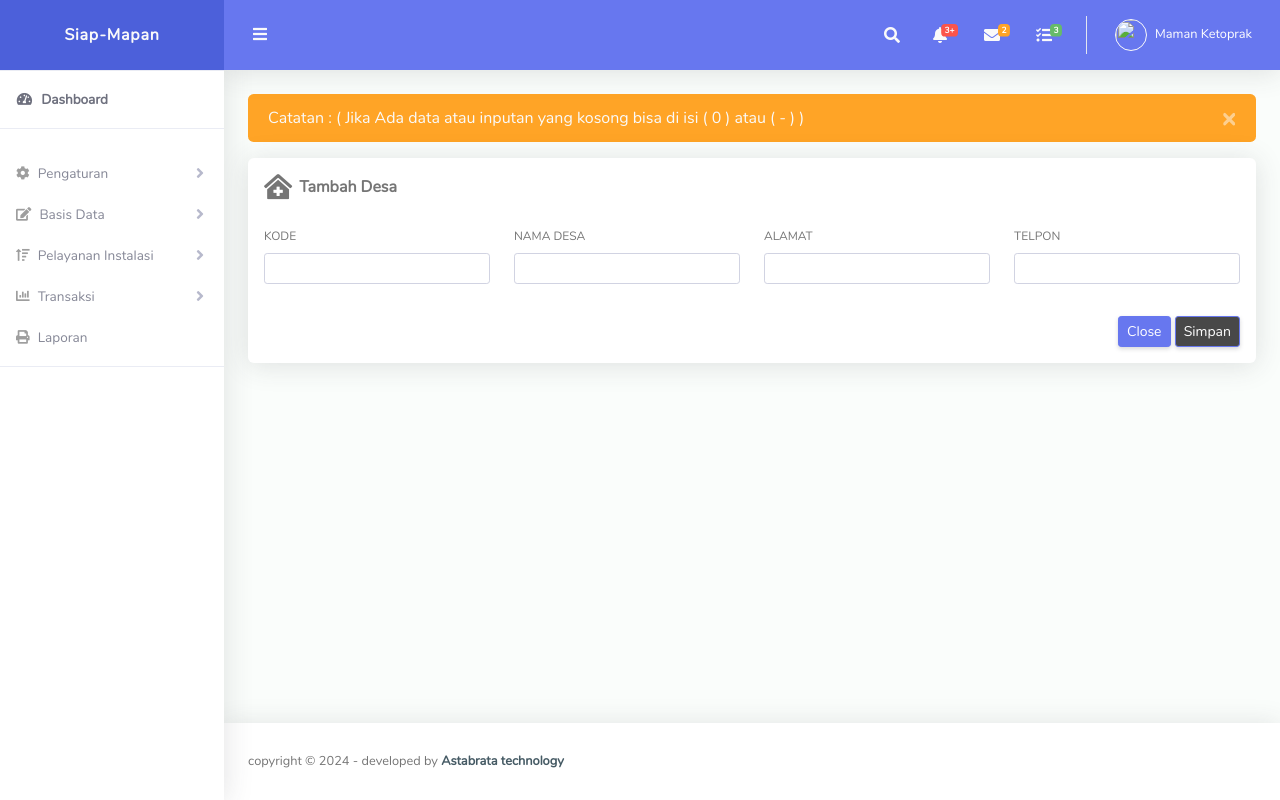
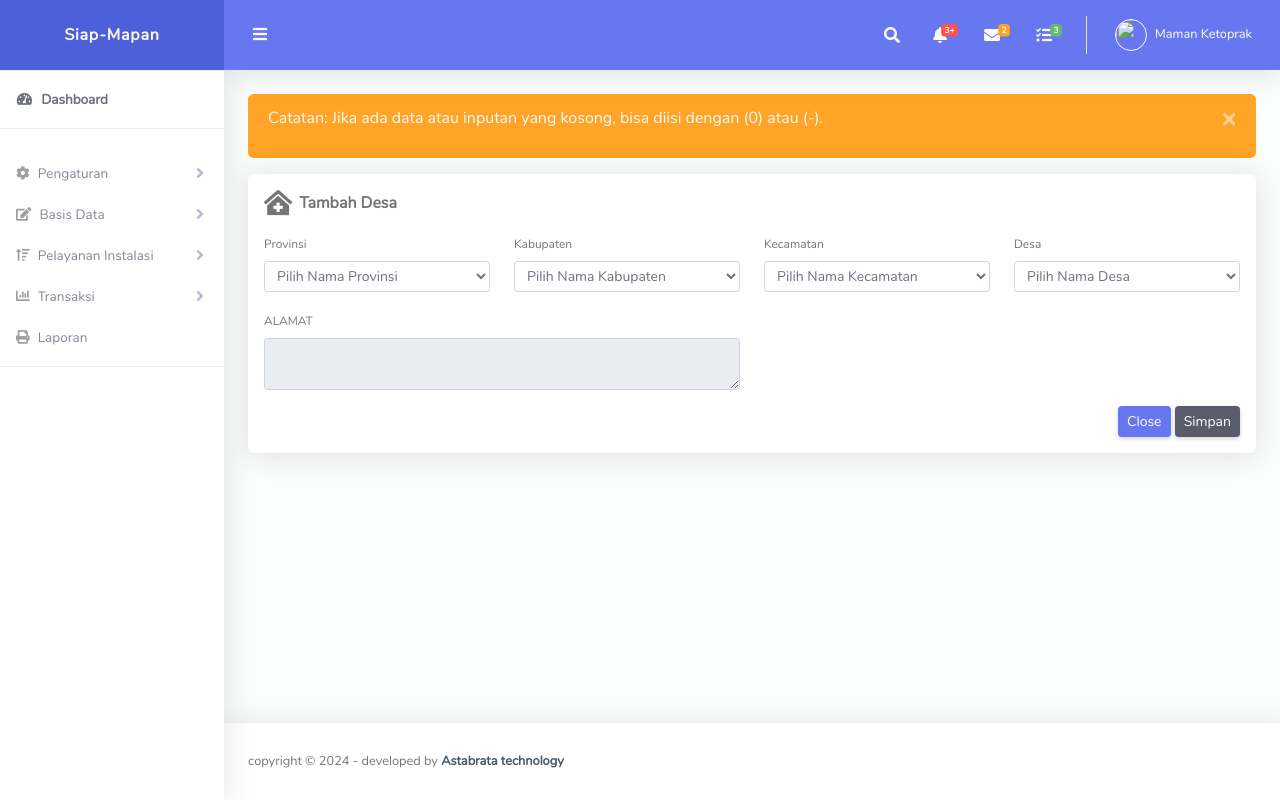
Before and after one commit to arafi118/siap_mapan, a Laravel app: page /villages/create in a window 1280 px wide. Run offline with Laravel 10, Linux system fonts and the light colour scheme; data comes from the database, SQL or seed files in the repository; data that the repository does not hold is empty; some libraries are stand-ins or nearby versions.

Commit message:
tmbah desa

```diff
--- a/app/Http/Controllers/VillageController.php
+++ b/app/Http/Controllers/VillageController.php
@@ -3,6 +3,7 @@
 namespace App\Http\Controllers;
 
 use App\Models\Customer;
+use App\Models\Region;
 use App\Models\Village;
 use Illuminate\Http\Request;
 
@@ -22,13 +23,81 @@ class VillageController extends Controller
     /**
      * Show the form for creating a new resource.
      */
+
     public function create()
     {
-        $desa = Village::all();
+        $provinsi = Region::whereRaw('LENGTH(kode)=2')->get();
 
         $title = 'Register Desa';
-        return view('pelanggan.create_desa')->with(compact('desa','title'));
+        return view('pelanggan.create_desa')->with(compact('provinsi','title'));
     }
+
+    public function generateAlamat($kode)
+    {
+        // Memecah kode menjadi bagian-bagian
+        $kode_provinsi = substr($kode, 0, 2);
+        $kode_kabupaten = substr($kode, 0, 5);
+        $kode_kecamatan = substr($kode, 0, 8);
+        $kode_desa = $kode;
+
+        // Mengambil data wilayah berdasarkan kode
+        $provinsi = Region::where('kode', $kode_provinsi)->first();
+        $kabupaten = Region::where('kode', $kode_kabupaten)->first();
+        $kecamatan = Region::where('kode', $kode_kecamatan)->first();
+        $desa = Region::where('kode', $kode_desa)->first();
+
+        $alamat = '';
+        if ($provinsi) {
+            $alamat .= 'Provinsi ' . ucfirst(strtolower($provinsi->nama));
+        }
+        if ($kabupaten) {
+            $alamat .= ', ' . ucfirst(strtolower($kabupaten->nama));
+        }
+        if ($kecamatan) {
+            $alamat .= ', Kecamatan ' . ucfirst(strtolower($kecamatan->nama));
+        }
+        if ($desa) {
+            $alamat .= ', Desa ' . ucfirst(strtolower($desa->nama));
+        }
+
+
+
+        return response()->json([
+            'success' => true,
+            'alamat' => $alamat
+        ]);
+    }
+
+    public function ambil_kab($kode)
+     {
+        $kabupaten = Region::where('kode', 'LIKE',$kode . '%')->whereRaw('length(kode)=5')->get();
+
+        return response()->json([
+            'success' => true,
+            'data' => $kabupaten
+        ]);
+     }
+
+     public function ambil_kec($kode)
+     {
+        $kecamatan = Region::where('kode', 'LIKE',$kode . '%')->whereRaw('length(kode)=8')->get();
+
+        return response()->json([
+            'success' => true,
+            'data' => $kecamatan
+        ]);
+     }
+
+     public function ambil_desa($kode)
+     {
+        $desa = Region::where('kode', 'LIKE',$kode . '%')->whereRaw('length(kode)>8')->get();
+
+        return response()->json([
+            'success' => true,
+            'data' => $desa
+        ]);
+     }
+
 
     /**
      * Store a newly created resource in storage.
@@ -104,4 +173,5 @@ class VillageController extends Controller
     {
         //
     }
+
 }
--- a/resources/views/pelanggan/create_desa.blade.php
+++ b/resources/views/pelanggan/create_desa.blade.php
@@ -1,65 +1,69 @@
 @extends('layouts.base')
 
 @section('content')
-<form action="/villages" method="post" id="desa">
+<form action="/villages" method="post" id="FormInputDesa">
     @csrf
     <div class="alert alert-warning alert-dismissible" role="alert">
         <button type="button" class="close" data-dismiss="alert" aria-label="Close">
             <span aria-hidden="true">&times;</span>
         </button>
-        Catatan : ( Jika Ada data atau inputan yang kosong bisa di isi ( 0 ) atau ( - ) )
+        <p>Catatan: Jika ada data atau inputan yang kosong, bisa diisi dengan (0) atau (-).</p>
     </div>
+
     <div class="row">
         <div class="col-lg-12">
             <div class="card mb-4">
                 <div class="table-responsive p-3">
+                    <!-- Title -->
                     <div class="app-page-title">
                         <div class="page-title-wrapper">
-                            <div class="page-title-heading">
-                                <div style="display: flex; align-items: center;">
-                                    <i class="fas fa-clinic-medical" style="font-size: 25px; margin-right: 7px;"></i>
-                                    <b>Tambah Desa</b>
-                                </div>
+                            <div class="page-title-heading d-flex align-items-center">
+                                <i class="fas fa-clinic-medical" style="font-size: 25px; margin-right: 7px;"></i>
+                                <b>Tambah Desa</b>
                             </div>
                         </div>
                     </div>
-                    <div>&nbsp;</div>
+                    <div class="mb-3"></div>
+                    <!-- Form Inputs -->
                     <div class="row">
-                        <div class="col-3">
-                            <div class="position-relative mb-2">
-                                <label for="kode" class="form-label">KODE</label>
-                                <input autocomplete="off" maxlength="16" type="text" name="kode" id="kode" class="form-control form-control-sm">
-                                <small class="text-danger" id="msg_kode">{{ $errors->first('kode') }}</small>
-                            </div>
+                        <div class="col-md-3 mb-3">
+                            <label for="provinsi" class="form-label">Provinsi</label>
+                            <select name="provinsi" id="provinsi" class="form-control form-control-sm">
+                                <option>Pilih Nama Provinsi</option>
+                                @foreach ($provinsi as $prov)
+                                <option value="{{ $prov->kode }}">
+                                    {{ ucwords(strtolower($prov->nama)) }}
+                                </option>
+                                @endforeach
+                            </select>
                         </div>
-                        <div class="col-3">
-                            <div class="position-relative mb-2">
-                                <label for="nama" class="form-label">NAMA DESA</label>
-                                <input autocomplete="off" type="text" name="nama" id="nama" class="form-control form-control-sm">
-                                <small class="text-danger" id="msg_nama">{{ $errors->first('nama') }}</small>
-                            </div>
+                        <div class="col-md-3 mb-3">
+                            <label for="kabupaten" class="form-label">Kabupaten</label>
+                            <select name="kabupaten" id="kabupaten" class="form-control form-control-sm">
+                                <option>Pilih Nama Kabupaten</option>
+                            </select>
                         </div>
-                        <div class="col-3">
-                            <div class="position-relative mb-2">
-                                <label for="alamat" class="form-label">ALAMAT</label>
-                                <input autocomplete="off" type="text" name="alamat" id="alamat" class="form-control form-control-sm">
-                                <small class="text-danger" id="msg_alamat">{{ $errors->first('alamat') }}</small>
-                            </div>
+                        <div class="col-md-3 mb-3">
+                            <label for="kecamatan" class="form-label">Kecamatan</label>
+                            <select name="kecamatan" id="kecamatan" class="form-control form-control-sm">
+                                <option>Pilih Nama Kecamatan</option>
+                            </select>
                         </div>
-                        <div class="col-3">
-                            <div class="position-relative mb-2">
-                                <label for="hp" class="form-label">TELPON</label>
-                                <input autocomplete="off" type="text" name="hp" id="hp" class="form-control form-control-sm">
-                                <small class="text-danger" id="msg_hp">{{ $errors->first('hp') }}</small>
-                            </div>
+                        <div class="col-md-3 mb-3">
+                            <label for="desa" class="form-label">Desa</label>
+                            <select name="desa" id="desa" class="form-control form-control-sm">
+                                <option>Pilih Nama Desa</option>
+                            </select>
                         </div>
-                        <tr>
-                            <td>&nbsp;</td>
-                        </tr>
-                        <div class="col-12 text-right">
-                            <button type="button" class="btn btn-primary btn-sm" id="close">Close</button>
-                            <button type="submit" class="btn btn-primary btn-sm" id="Simpandesa" style="background-color: rgb(72, 72, 72); color: white;">Simpan</button>
+                        <div class="col-md-6 mb-3">
+                            <label for="alamat" class="form-label">ALAMAT</label>
+                            <textarea id="alamat" class="form-control form-control-sm" readonly></textarea>
+                            <small class="text-danger" id="msg_alamat"></small>
                         </div>
+                    </div>
+                    <div class="text-right">
+                        <button type="button" class="btn btn-primary btn-sm" id="close">Close</button>
+                        <button type="submit" class="btn btn-dark btn-sm" id="Simpandesa">Simpan</button>
                     </div>
                 </div>
             </div>
@@ -67,10 +71,66 @@
     </div>
 </form>
 @endsection
+
 @section('script')
 <script>
+    $(document).on('change', '#provinsi', function() {
+        var kode = $(this).val();
+        $.get('/ambil_kab/' + kode, function(result) {
+            if (result.success) {
+                setSelectValue('kabupaten', result.data);
+            }
+        });
+    });
+
+    $(document).on('change', '#kabupaten', function() {
+        var kode = $(this).val();
+        $.get('/ambil_kec/' + kode, function(result) {
+            if (result.success) {
+                setSelectValue('kecamatan', result.data);
+            }
+        });
+    });
+
+    $(document).on('change', '#kecamatan', function() {
+        var kode = $(this).val();
+        $.get('/ambil_desa/' + kode, function(result) {
+            if (result.success) {
+                setSelectValue('desa', result.data);
+            }
+        });
+    });
+
+    $(document).on('change', '#desa', function() {
+        var kode = $(this).val();
+
+        $("#alamat").val('');
+        $.get('/set_alamat/' + kode, function(result) {
+            if (result.success) {
+                $("#alamat").val(result.alamat);
+            }
+        });
+    });
+
+    function setSelectValue(id, data) {
+        var label = ucwords(id);
+        $('#' + id).empty();
+        $('#' + id).append('<option>-- Pilih ' + label + ' --</option>');
+        data.forEach((val) => {
+            $('#' + id).append('<option value="' + val.kode + '">' + val.nama + '</option>');
+        });
+    }
+
+    function ucwords(str) {
+        return str.replace(/\b\w/g, function(char) {
+            return char.toUpperCase();
+        });
+    }
+</script>
+
+<script>
     document.getElementById("close").addEventListener("click", function () {
-        window.location.href = "/villages"; // Ganti "/village" dengan URL yang sesuai
+        window.location.href = "/villages"; // Ganti "/villages" dengan URL yang sesuai
     });
 </script>
 @endsection
--- a/routes/web.php
+++ b/routes/web.php
@@ -68,7 +68,13 @@ Route::resource('/usages', UsageController::class);
 Route::resource('/users', UserController::class);
 
 // Users || Desa
+Route::get('/ambil_kab/{kode}', [VillageController::class, 'ambil_kab']);
+Route::get('/ambil_kec/{kode}', [VillageController::class, 'ambil_kec']);
+Route::get('/ambil_desa/{kode}', [VillageController::class, 'ambil_desa']);
+Route::get('/set_alamat/{kode}', [VillageController::class, 'generateAlamat']);
 Route::resource('/villages', VillageController::class);
 
 Route::get('/pengaturan/sop', [SopController::class, 'profil']);
 Route::get('/pengaturan/sop/create', [SopController::class, 'create_paket']);
+
+Route::get('/generate_alamat/{kode}', [VillageController::class, 'generateAlamat']);
```
Also changed, not shown: app/Http/Controllers/InstallationsController.php (+1 -16 lines), resources/views/pelanggan/create.blade.php (+5 -7 lines).
